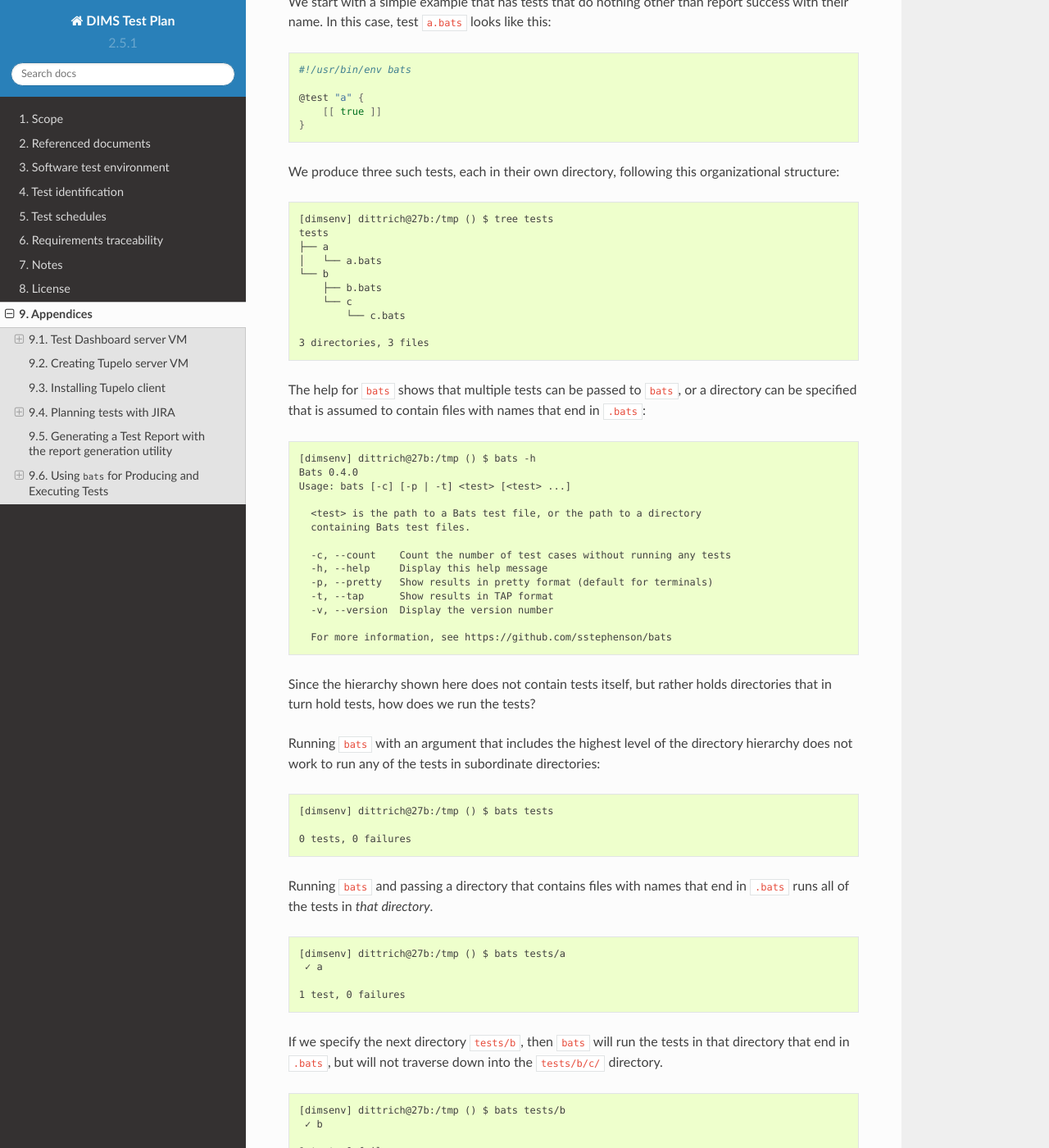
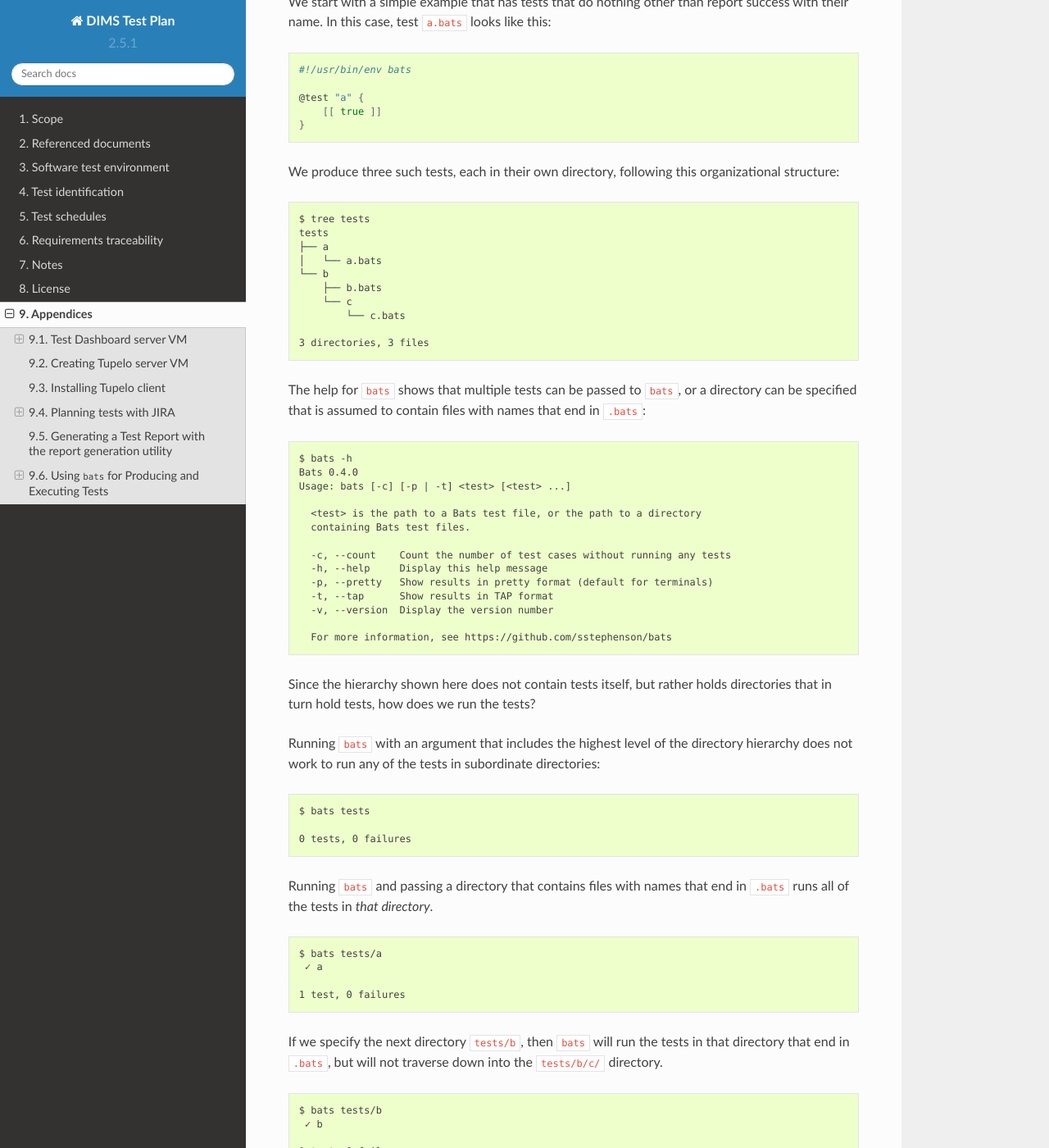
Before and after one commit to uw-dims/dims-tp, a Sphinx documentation site: the page built from docs/source/appendices.rst, in a window 1280 px wide and 1400 px high, scrolled down 15162 px. Shown: the whole window at 82% size. Built offline with Sphinx 7.4.7 and the Read the Docs theme 2.0.0, drawn with Linux system fonts in a browser that asks for light colours; some of the changed text lies outside the part shown.

Commit message:
Simplify prompts and text

```diff
--- a/docs/source/appendices.rst
+++ b/docs/source/appendices.rst
@@ -599,7 +599,7 @@ organizational structure:
 
 .. code-block:: none
 
-    [dimsenv] dittrich@27b:/tmp () $ tree tests
+    $ tree tests
     tests
     ├── a
     │   └── a.bats
@@ -618,7 +618,7 @@ assumed to contain files with names that end in ``.bats``:
 
 .. code-block:: none
 
-    [dimsenv] dittrich@27b:/tmp () $ bats -h
+    $ bats -h
     Bats 0.4.0
     Usage: bats [-c] [-p | -t] <test> [<test> ...]
 
@@ -645,7 +645,7 @@ tests in subordinate directories:
 
 .. code-block:: none
 
-    [dimsenv] dittrich@27b:/tmp () $ bats tests
+    $ bats tests
 
     0 tests, 0 failures
 
@@ -657,7 +657,7 @@ directory*.
 
 .. code-block:: none
 
-    [dimsenv] dittrich@27b:/tmp () $ bats tests/a
+    $ bats tests/a
      ✓ a
 
     1 test, 0 failures
@@ -670,7 +670,7 @@ but will not traverse down into the ``tests/b/c/`` directory.
 
 .. code-block:: none
 
-    [dimsenv] dittrich@27b:/tmp () $ bats tests/b
+    $ bats tests/b
      ✓ b
 
     1 test, 0 failures
@@ -682,7 +682,7 @@ directory must be given on the command line:
 
 .. code-block:: none
 
-    [dimsenv] dittrich@27b:/tmp () $ bats tests/b/c
+    $ bats tests/b/c
      ✓ c
 
     1 test, 0 failures
@@ -694,7 +694,7 @@ does not work, as seen here:
 
 .. code-block:: none
 
-    [dimsenv] dittrich@27b:/tmp () $ bats tests/a /tests/b tests/b/c
+    $ bats tests/a /tests/b tests/b/c
     bats: /tmp/b does not exist
     /usr/local/Cellar/bats/0.4.0/libexec/bats-exec-suite: line 20: let: count+=: syntax error: operand expected (error token is "+=")
 
@@ -708,7 +708,7 @@ wildcards:
 
 .. code-block:: none
 
-    [dimsenv] dittrich@27b:/tmp () $ bats tests/a/*.bats tests/b/*.bats tests/b/c/*.bats
+    $ bats tests/a/*.bats tests/b/*.bats tests/b/c/*.bats
      ✓ a
      ✓ b
      ✓ c
@@ -727,7 +727,7 @@ identified test:
 
 .. code-block:: none
 
-    [dimsenv] dittrich@27b:/tmp () $ find tests -name '*.bats' | xargs bats
+    $ find tests -name '*.bats' | xargs bats
     1..3
     ok 1 a
     ok 2 b
@@ -738,7 +738,7 @@ identified test:
 .. note::
 
    Note that the output changed from the examples above, which include the
-   arrow ("✓") character, to now include the word ``ok`` instead in `TAP`_
+   arrow ("✓") character, to now include the word ``ok`` instead in TAP
    format. This is because the default for terminals (i.e., a program that is
    using a TTY device, not a simple file handle to something like a pipe).  To
    get the pretty-print output, add the ``-p`` flag, like this:
```
